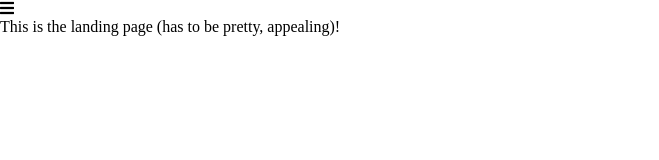
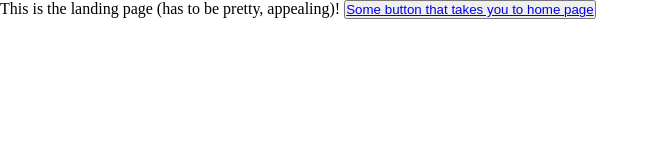
Before and after one commit to mariiaonokhina/bc-eats, a plain HTML site: page index.html in a window 1280 px wide. Shown: the whole page, without its empty margins (0-659 px from the left). Drawn offline with Linux system fonts and the light colour scheme; files that its build step writes are made by us from their sources; files whose address does not match are found by name.

Commit message:
Minor fixes

```diff
--- a/index.html
+++ b/index.html
@@ -10,13 +10,9 @@
         <link rel="stylesheet" href="https://use.fontawesome.com/releases/v5.8.1/css/all.css">
     </head>
     <body>
-            <!-- This will contain the navigation links when viewed on mobile devices -->
-            <div class="nav-burger">
-                <i class="fas fa-bars"></i>
-            </div>
-        </nav>
+        This is the landing page (has to be pretty, appealing)!
 
-        This is the landing page (has to be pretty, appealing)!
+        <button><a href="./pages/home.html">Some button that takes you to home page</a></button>
 
         <script src="index.js" async defer></script>
     </body>
```
Also changed, not shown: pages/nav.html (+7 -1 lines).
